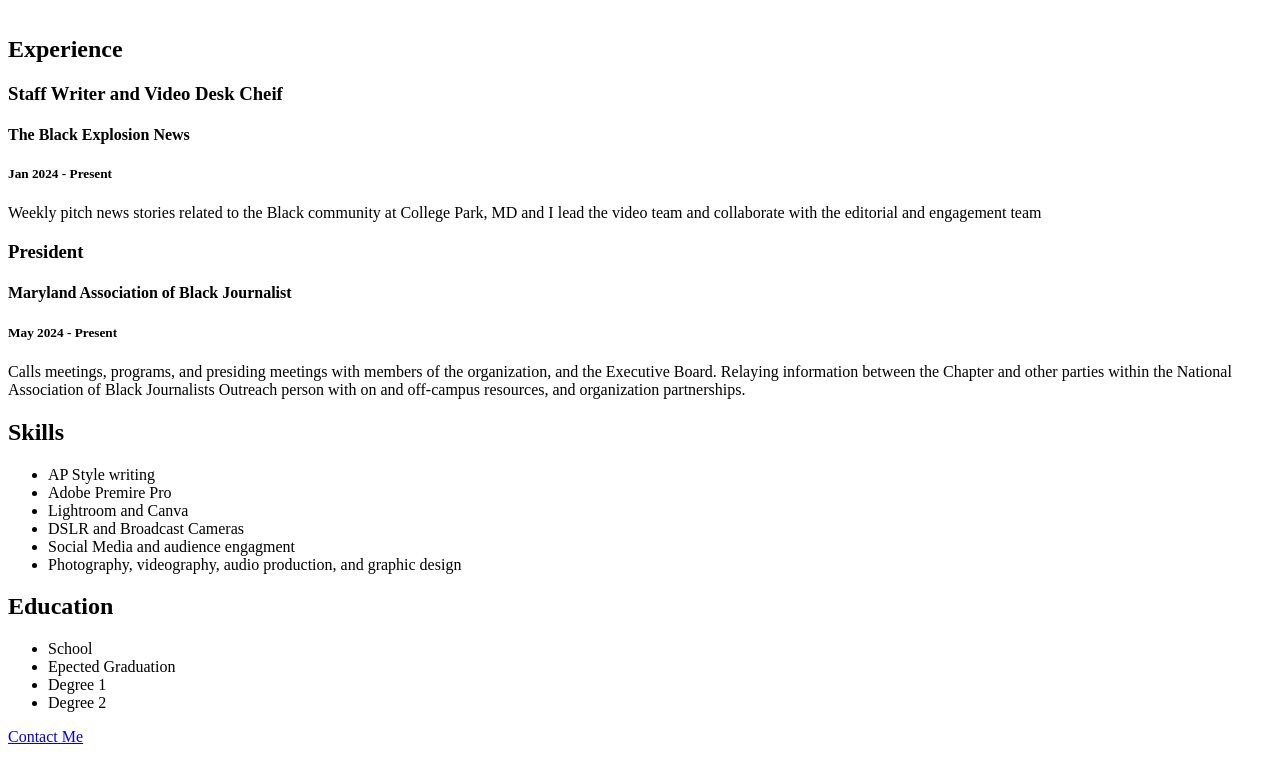
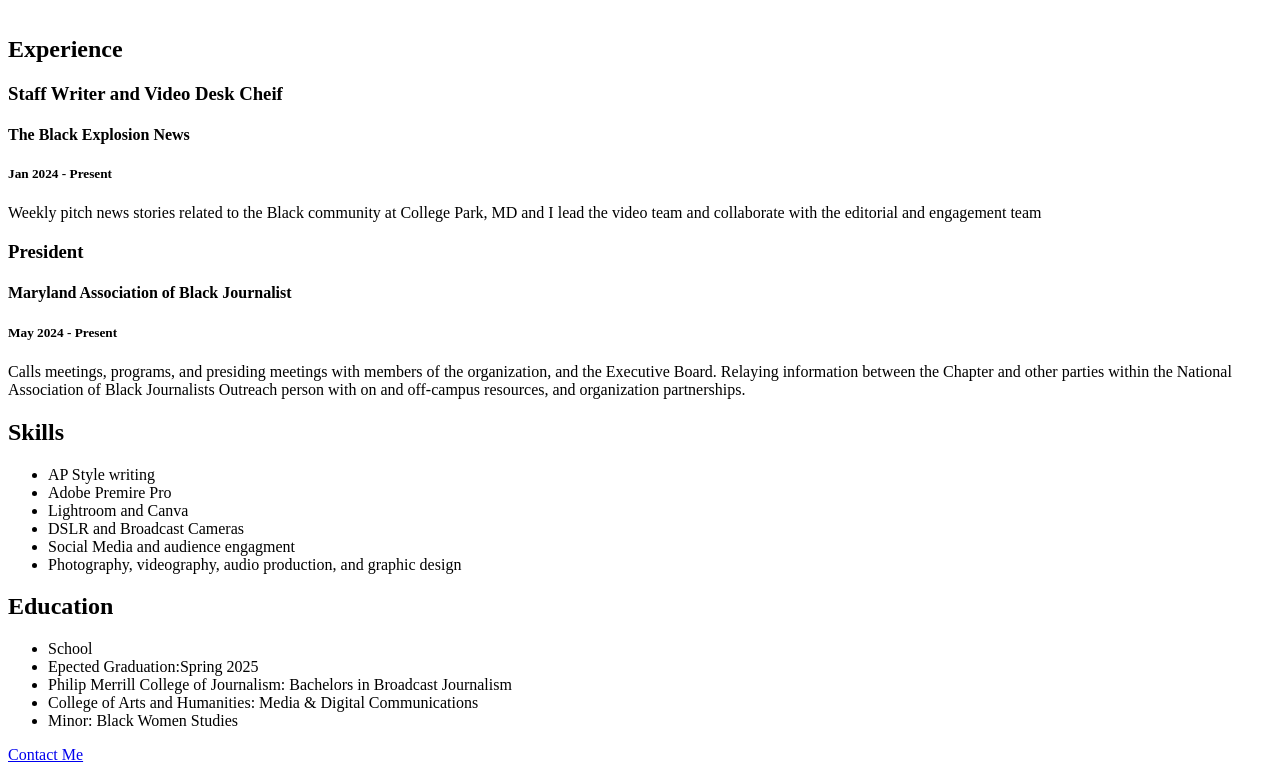
Before and after one commit to madelineseck/Jour352---Madeline-Seck, a plain HTML site: page resume.html in a window 1280 px wide. Shown: the part 517-1297 px from the top of the page. Drawn offline with Linux system fonts and the light colour scheme.

Commit message:
Learn new styles

```diff
--- a/resume.html
+++ b/resume.html
@@ -42,9 +42,10 @@
         <h2>Education</h2>
         <ul>
             <li>School</li>
-            <li>Epected Graduation</li>
-            <li>Degree 1</li>
-            <li>Degree 2</li>
+            <li>Epected Graduation:Spring 2025</li>
+            <li>Philip Merrill College of Journalism: Bachelors in Broadcast Journalism</li>
+            <li>College of Arts and Humanities: Media & Digital Communications</li>
+            <li>Minor: Black Women Studies</li>
         </ul>
 
         <p><a href="#contact">Contact Me</a></p>
```
Also changed, not shown: style-text.html (added, +8 -0 lines).
